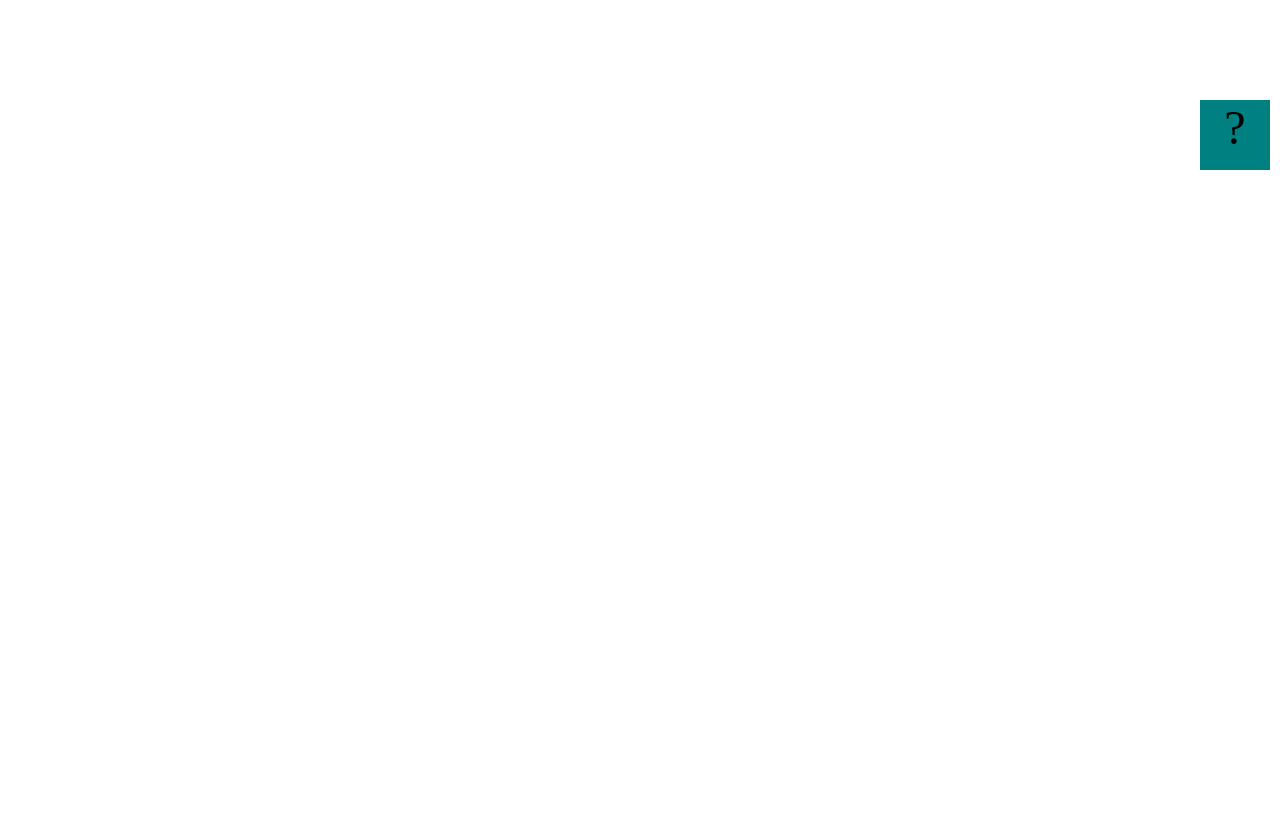
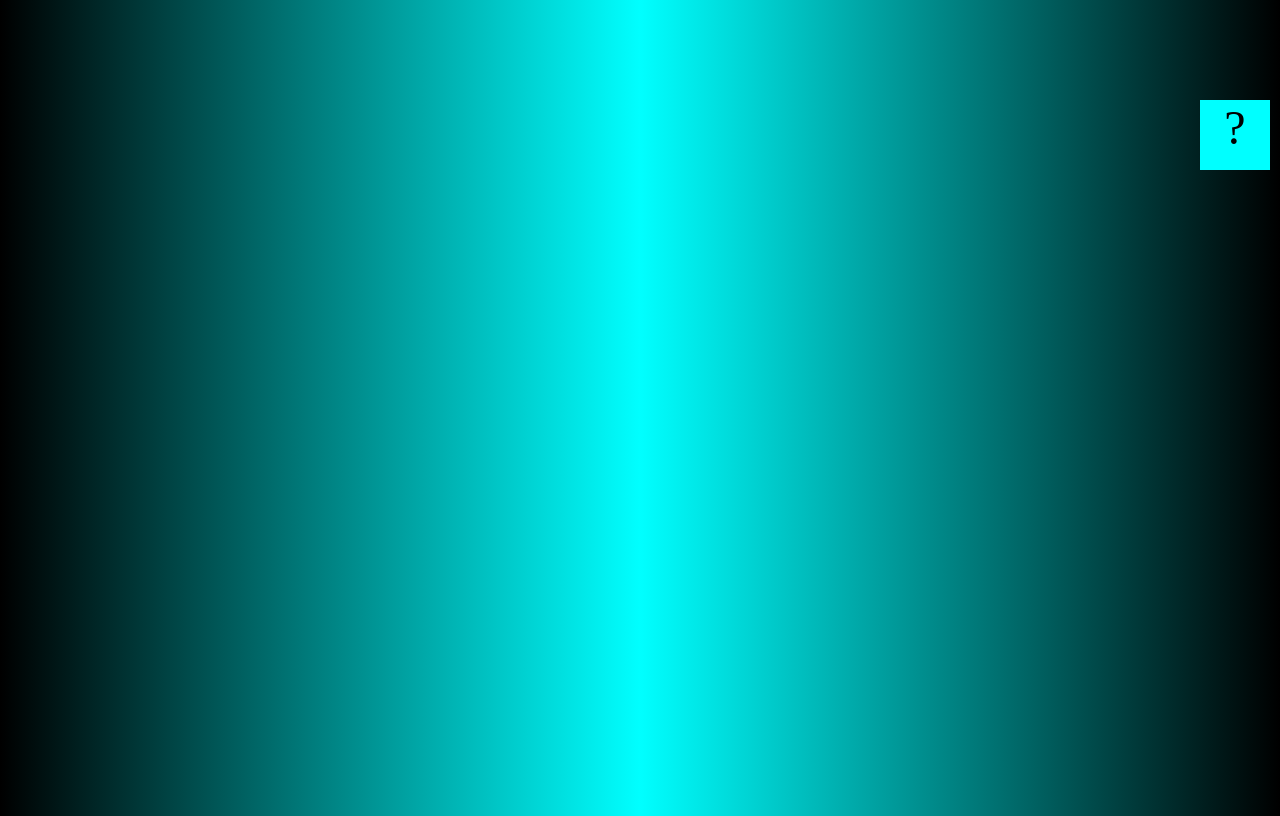
Before and after one commit to MichaelArmstrong1123/MichaelArmstrong1123.github.io, a plain HTML site: page fsd-projects/bouncing-box/index.html in a window 1280 px wide. Drawn offline with Linux system fonts and the light colour scheme.

Commit message:
updated bouncing box css

```diff
--- a/fsd-projects/bouncing-box/index.html
+++ b/fsd-projects/bouncing-box/index.html
@@ -8,7 +8,7 @@
       .box {
         width: 70px;
         height: 70px;
-        background-color: teal;
+        background-color: cyan;
         font-size: 300%;
         text-align: center;
         user-select: none;
@@ -21,6 +21,7 @@
 
       .board {
         height: 100vh;
+        background: linear-gradient(90deg, black, cyan, black)
       }
     </style>
     <!-- 	<script src="//cdnjs.cloudflare.com/ajax/libs/jquery/2.1.1/jquery.min.js"></script> -->
```
